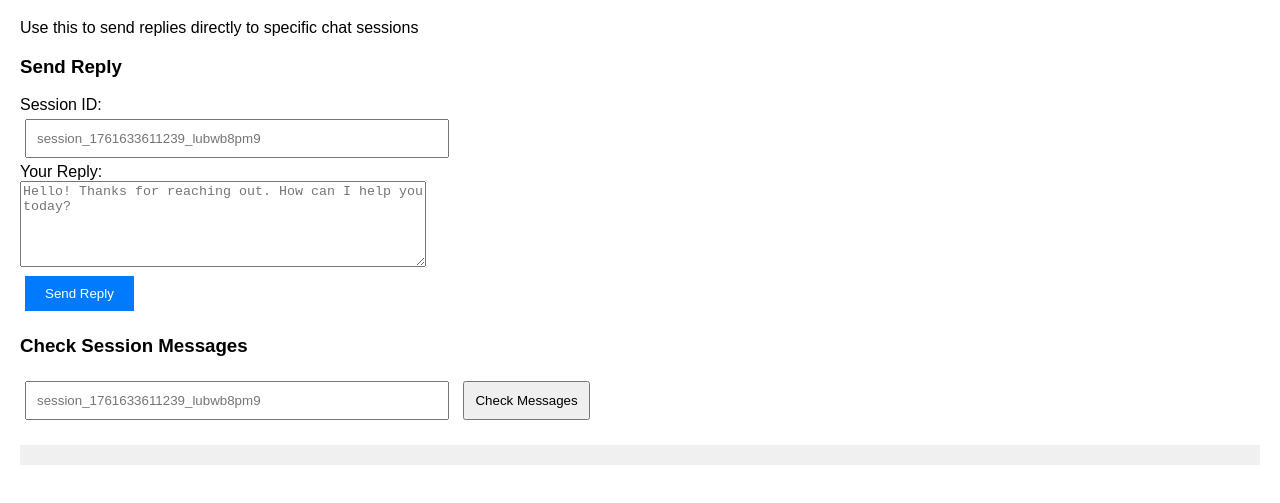
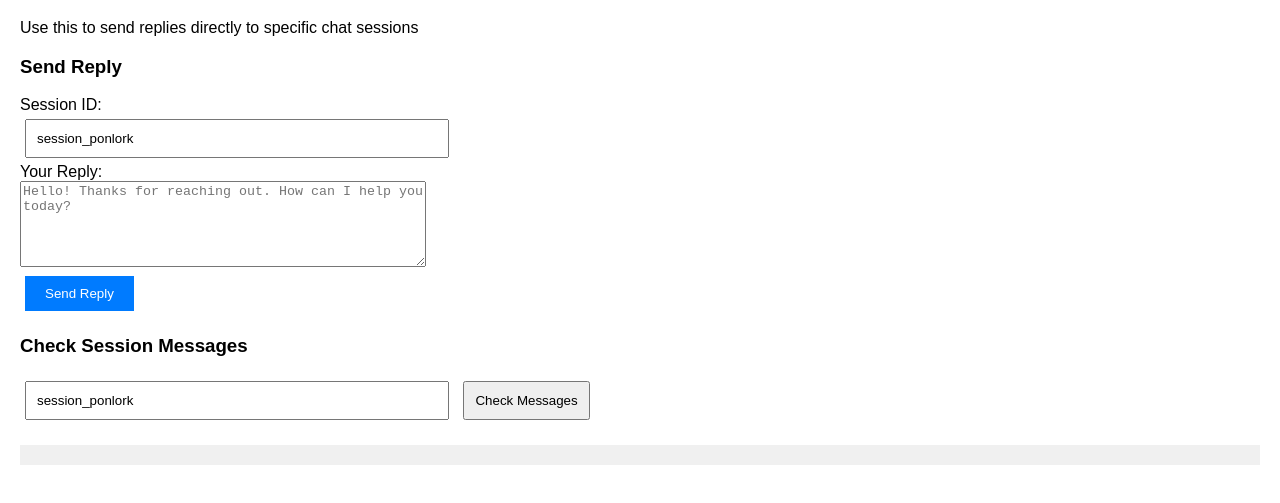
Before and after one commit to BallKH/my-portfolio, a website: page portfolio/manual-reply.html in a window 1280 px wide. Shown: the part 61-564 px from the top of the page. Drawn offline with Linux system fonts and the light colour scheme.

```diff
--- a/portfolio/manual-reply.html
+++ b/portfolio/manual-reply.html
@@ -18,7 +18,7 @@
         <h3>Send Reply</h3>
         <div>
             <label>Session ID:</label><br>
-            <input type="text" id="sessionId" placeholder="session_1761633611239_lubwb8pm9" style="width: 400px;">
+            <input type="text" id="sessionId" placeholder="session_ponlork" style="width: 400px;" value="session_ponlork">
         </div>
         <div>
             <label>Your Reply:</label><br>
@@ -29,7 +29,7 @@
 
     <div>
         <h3>Check Session Messages</h3>
-        <input type="text" id="checkSession" placeholder="session_1761633611239_lubwb8pm9" style="width: 400px;">
+        <input type="text" id="checkSession" placeholder="session_ponlork" style="width: 400px;" value="session_ponlork">
         <button onclick="checkMessages()">Check Messages</button>
     </div>
 
```
